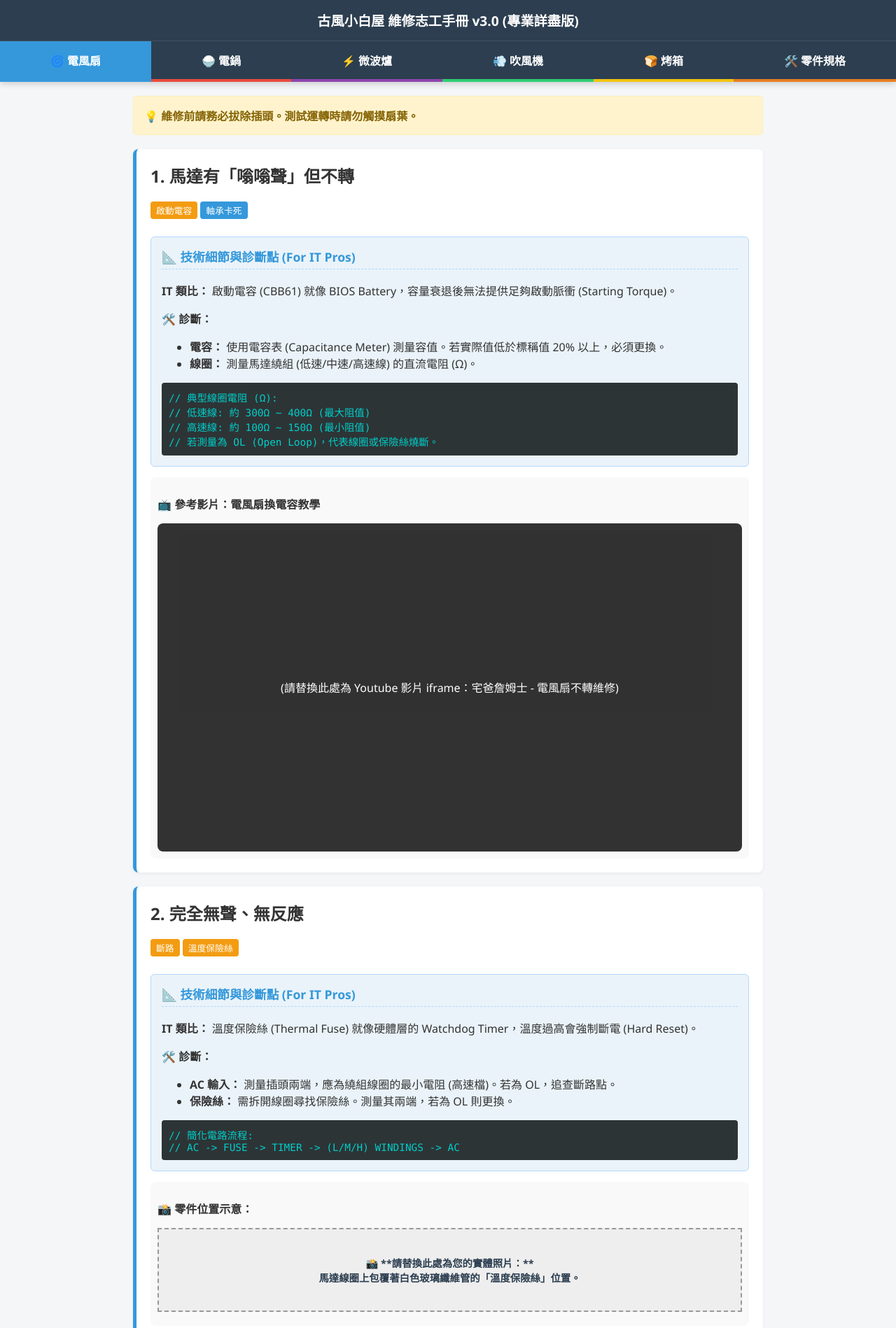
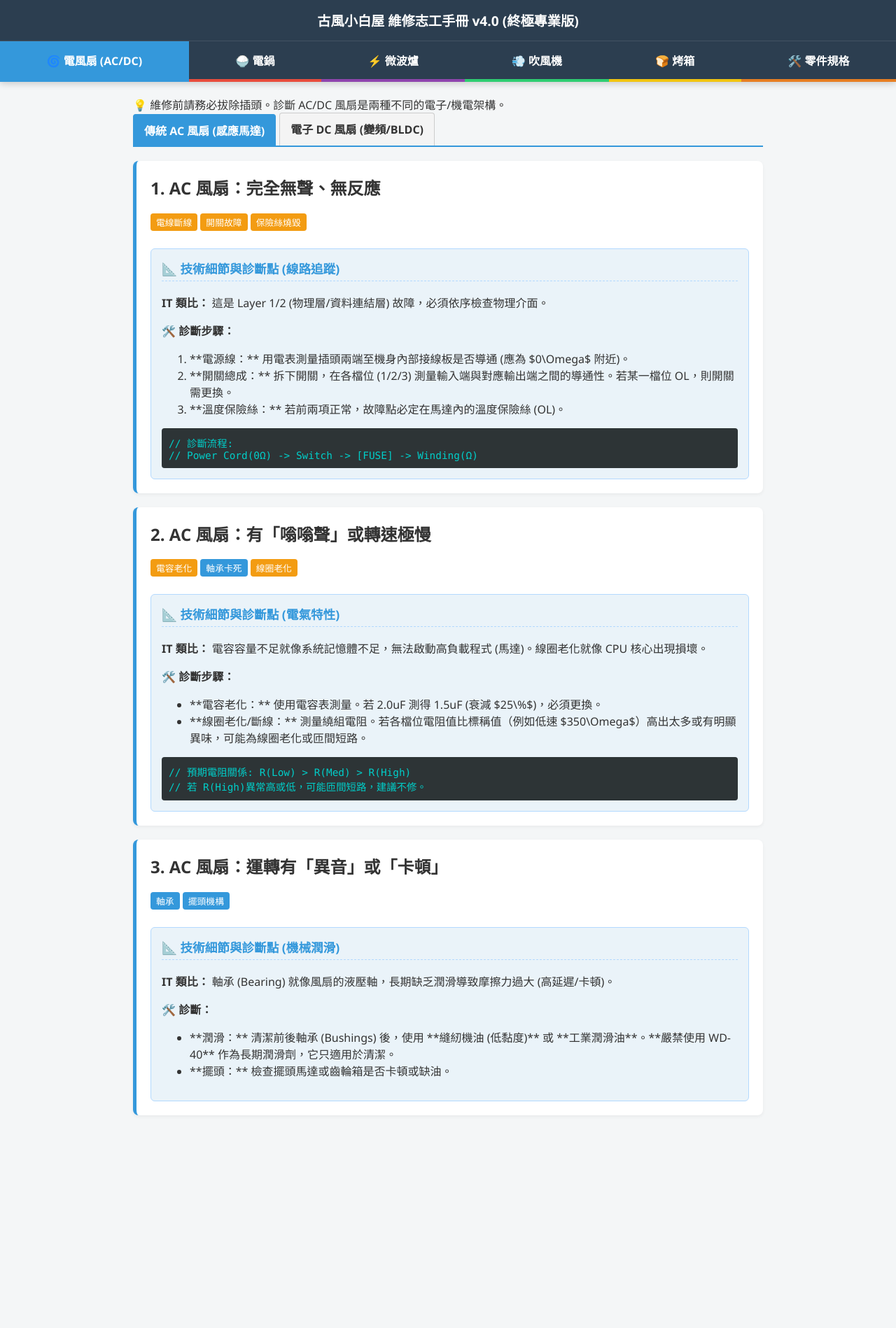
Before and after one commit to xiaobaiwumaker/taipei, a plain HTML site: page repair_manual.html in a window 1280 px wide. Shown: the top 1898 px of the page at 70% size. After the commit the page ends 1664 px from the top, so only its background shows below. Drawn offline with Linux system fonts and the light colour scheme.

Commit message:
Update repair_manual.html

```diff
--- a/repair_manual.html
+++ b/repair_manual.html
@@ -3,7 +3,7 @@
 <head>
     <meta charset="UTF-8">
     <meta name="viewport" content="width=device-width, initial-scale=1.0">
-    <title>古風小白屋 - 家電維修數位手冊 (專業詳盡版)</title>
+    <title>古風小白屋 - 家電維修數位手冊 (V4.0 終極專業版)</title>
     <style>
         :root {
             --primary: #2c3e50;
@@ -25,7 +25,7 @@
             padding-bottom: 50px;
         }
 
-        /* 導覽列 */
+        /* 導覽列 (外部) */
         nav {
             background: var(--primary);
             color: white;
@@ -72,7 +72,7 @@
         /* Tab Active Colors */
         .nav-item[data-target="fan"] { border-color: var(--fan-color); }
         .nav-item[data-target="fan"].active { background: var(--fan-color); }
-
+        /* ... (其他 Tab 顏色保持不變) ... */
         .nav-item[data-target="cooker"] { border-color: var(--cooker-color); }
         .nav-item[data-target="cooker"].active { background: var(--cooker-color); }
 
@@ -87,7 +87,6 @@
 
         .nav-item[data-target="specs"] { border-color: var(--accent); }
         .nav-item[data-target="specs"].active { background: var(--accent); }
-
 
         /* 內容區塊 */
         .container {
@@ -110,7 +109,39 @@
             to { opacity: 1; transform: translateY(0); }
         }
 
-        /* 卡片與故障排除樣式 */
+        /* 風扇內部 Sub-Tabs Style */
+        .fan-sub-tabs {
+            display: flex;
+            border-bottom: 2px solid var(--fan-color);
+            margin-bottom: 20px;
+        }
+        .fan-sub-item {
+            padding: 10px 15px;
+            cursor: pointer;
+            font-weight: bold;
+            border: 1px solid #ccc;
+            border-bottom: none;
+            border-radius: 4px 4px 0 0;
+            background: #f4f4f4;
+            transition: 0.2s;
+            margin-right: 5px;
+        }
+        .fan-sub-item.active {
+            background: var(--fan-color);
+            color: white;
+            border-color: var(--fan-color);
+            border-bottom: 2px solid var(--fan-color); /* Overlap the main border */
+            position: relative;
+            bottom: -2px;
+        }
+        .fan-sub-content {
+            display: none;
+        }
+        .fan-sub-content.active {
+            display: block;
+        }
+        /* ... (其他通用樣式保持不變) ... */
+
         .trouble-card {
             background: white;
             border-radius: 8px;
@@ -121,6 +152,7 @@
         }
 
         .fan-card { border-left-color: var(--fan-color); }
+        /* ... (其他卡片顏色保持不變) ... */
         .cooker-card { border-left-color: var(--cooker-color); }
         .micro-card { border-left-color: var(--micro-color); }
         .dryer-card { border-left-color: var(--dryer-color); }
@@ -142,7 +174,6 @@
         .tag.mech { background: #3498db; }
         .tag.elec { background: #f39c12; }
 
-        /* 圖片與影片區塊 - 修正為純文字說明 */
         .media-container {
             margin-top: 15px;
             background: #f9f9f9;
@@ -168,63 +199,6 @@
             font-size: 0.9em;
         }
 
-        .video-wrapper {
-            position: relative;
-            padding-bottom: 56.25%; /* 16:9 */
-            height: 0;
-            overflow: hidden;
-            border-radius: 8px;
-        }
-
-        .video-wrapper iframe {
-            position: absolute;
-            top: 0;
-            left: 0;
-            width: 100%;
-            height: 100%;
-        }
-
-        /* 表格樣式 */
-        table {
-            width: 100%;
-            border-collapse: collapse;
-            background: white;
-            margin-top: 10px;
-        }
-
-        th, td {
-            padding: 12px;
-            border: 1px solid #ddd;
-            text-align: left;
-        }
-
-        th {
-            background-color: var(--primary);
-            color: white;
-        }
-
-        /* 警示框 */
-        .warning-box {
-            background: #fff3cd;
-            border: 1px solid #ffeeba;
-            color: #856404;
-            padding: 15px;
-            border-radius: 5px;
-            margin-bottom: 20px;
-            font-weight: bold;
-        }
-
-        .danger-box {
-            background: #f8d7da;
-            border: 1px solid #f5c6cb;
-            color: #721c24;
-            padding: 15px;
-            border-radius: 5px;
-            margin-bottom: 20px;
-            font-weight: bold;
-        }
-
-        /* IT 註解風格 */
         .it-note {
             font-family: 'Consolas', monospace;
             background: #2d3436;
@@ -256,10 +230,10 @@
 
 <nav>
     <div class="nav-header">
-        <h1 style="margin:0; font-size: 1.2em;">古風小白屋 維修志工手冊 v3.0 (專業詳盡版)</h1>
+        <h1 style="margin:0; font-size: 1.2em;">古風小白屋 維修志工手冊 v4.0 (終極專業版)</h1>
     </div>
     <ul class="nav-tabs">
-        <li class="nav-item active" data-target="fan">🌀 電風扇</li>
+        <li class="nav-item active" data-target="fan">🌀 電風扇 (AC/DC)</li>
         <li class="nav-item" data-target="cooker">🍚 電鍋</li>
         <li class="nav-item" data-target="microwave">⚡ 微波爐</li>
         <li class="nav-item" data-target="dryer">💨 吹風機</li>
@@ -272,61 +246,108 @@
 
     <div id="fan" class="section active">
         <div class="warning-box">
-            💡 維修前請務必拔除插頭。測試運轉時請勿觸摸扇葉。
+            💡 維修前請務必拔除插頭。診斷 AC/DC 風扇是兩種不同的電子/機電架構。
         </div>
 
-        <div class="trouble-card fan-card">
-            <h2>1. 馬達有「嗡嗡聲」但不轉</h2>
-            <span class="tag elec">啟動電容</span> <span class="tag mech">軸承卡死</span>
+        <div class="fan-sub-tabs">
+            <div class="fan-sub-item active" data-sub-target="ac-fan-content">傳統 AC 風扇 (感應馬達)</div>
+            <div class="fan-sub-item" data-sub-target="dc-fan-content">電子 DC 風扇 (變頻/BLDC)</div>
+        </div>
 
-            <div class="tech-detail">
-                <h3>📐 技術細節與診斷點 (For IT Pros)</h3>
-                <p><strong>IT 類比：</strong> 啟動電容 (CBB61) 就像 BIOS Battery，容量衰退後無法提供足夠啟動脈衝 (Starting Torque)。</p>
-                <p><strong>🛠️ 診斷：</strong></p>
-                <ul>
-                    <li><strong>電容：</strong> 使用電容表 (Capacitance Meter) 測量容值。若實際值低於標稱值 20% 以上，必須更換。</li>
-                    <li><strong>線圈：</strong> 測量馬達繞組 (低速/中速/高速線) 的直流電阻 (Ω)。</li>
-                </ul>
-                <div class="it-note">
-                    // 典型線圈電阻 (Ω):<br>
-                    // 低速線: 約 300Ω ~ 400Ω (最大阻值)<br>
-                    // 高速線: 約 100Ω ~ 150Ω (最小阻值)<br>
-                    // 若測量為 OL (Open Loop)，代表線圈或保險絲燒斷。
+        <div id="ac-fan-content" class="fan-sub-content active">
+
+            <div class="trouble-card fan-card">
+                <h2>1. AC 風扇：完全無聲、無反應</h2>
+                <span class="tag elec">電線斷線</span> <span class="tag elec">開關故障</span> <span class="tag elec">保險絲燒毀</span>
+
+                <div class="tech-detail">
+                    <h3>📐 技術細節與診斷點 (線路追蹤)</h3>
+                    <p><strong>IT 類比：</strong> 這是 Layer 1/2 (物理層/資料連結層) 故障，必須依序檢查物理介面。</p>
+                    <p><strong>🛠️ 診斷步驟：</strong></p>
+                    <ol>
+                        <li>**電源線：** 用電表測量插頭兩端至機身內部接線板是否導通 (應為 $0\Omega$ 附近)。</li>
+                        <li>**開關總成：** 拆下開關，在各檔位 (1/2/3) 測量輸入端與對應輸出端之間的導通性。若某一檔位 OL，則開關需更換。</li>
+                        <li>**溫度保險絲：** 若前兩項正常，故障點必定在馬達內的溫度保險絲 (OL)。</li>
+                    </ol>
+                    <div class="it-note">
+                        // 診斷流程: <br>
+                        // Power Cord(0Ω) -> Switch -> [FUSE] -> Winding(Ω)
+                    </div>
                 </div>
             </div>
 
-            <div class="media-container">
-                <p><strong>📺 參考影片：電風扇換電容教學</strong></p>
-                <div class="video-wrapper">
-                    <div style="position:absolute; top:0; left:0; width:100%; height:100%; background:#000; color:#fff; display:flex; justify-content:center; align-items:center; opacity:0.8;">
-                        (請替換此處為 Youtube 影片 iframe：宅爸詹姆士 - 電風扇不轉維修)
+            <div class="trouble-card fan-card">
+                <h2>2. AC 風扇：有「嗡嗡聲」或轉速極慢</h2>
+                <span class="tag elec">電容老化</span> <span class="tag mech">軸承卡死</span> <span class="tag elec">線圈老化</span>
+
+                <div class="tech-detail">
+                    <h3>📐 技術細節與診斷點 (電氣特性)</h3>
+                    <p><strong>IT 類比：</strong> 電容容量不足就像系統記憶體不足，無法啟動高負載程式 (馬達)。線圈老化就像 CPU 核心出現損壞。</p>
+                    <p><strong>🛠️ 診斷步驟：</strong></p>
+                    <ul>
+                        <li>**電容老化：** 使用電容表測量。若 2.0uF 測得 1.5uF (衰減 $25\%$)，必須更換。</li>
+                        <li>**線圈老化/斷線：** 測量繞組電阻。若各檔位電阻值比標稱值（例如低速 $350\Omega$）高出太多或有明顯異味，可能為線圈老化或匝間短路。</li>
+                    </ul>
+                    <div class="it-note">
+                        // 預期電阻關係: R(Low) > R(Med) > R(High)<br>
+                        // 若 R(High)異常高或低，可能匝間短路，建議不修。
                     </div>
+                </div>
+            </div>
+
+            <div class="trouble-card fan-card">
+                <h2>3. AC 風扇：運轉有「異音」或「卡頓」</h2>
+                <span class="tag mech">軸承</span> <span class="tag mech">擺頭機構</span>
+
+                <div class="tech-detail">
+                    <h3>📐 技術細節與診斷點 (機械潤滑)</h3>
+                    <p><strong>IT 類比：</strong> 軸承 (Bearing) 就像風扇的液壓軸，長期缺乏潤滑導致摩擦力過大 (高延遲/卡頓)。</p>
+                    <p><strong>🛠️ 診斷：</strong></p>
+                    <ul>
+                        <li>**潤滑：** 清潔前後軸承 (Bushings) 後，使用 **縫紉機油 (低黏度)** 或 **工業潤滑油**。**嚴禁使用 WD-40** 作為長期潤滑劑，它只適用於清潔。</li>
+                        <li>**擺頭：** 檢查擺頭馬達或齒輪箱是否卡頓或缺油。</li>
+                    </ul>
                 </div>
             </div>
         </div>
 
-        <div class="trouble-card fan-card">
-            <h2>2. 完全無聲、無反應</h2>
-            <span class="tag elec">斷路</span> <span class="tag elec">溫度保險絲</span>
+        <div id="dc-fan-content" class="fan-sub-content">
+            <div class="danger-box">
+                🚨 DC 風扇：高階電子電路複雜，故障多為驅動板或電源供應器失效。
+            </div>
 
-            <div class="tech-detail">
-                <h3>📐 技術細節與診斷點 (For IT Pros)</h3>
-                <p><strong>IT 類比：</strong> 溫度保險絲 (Thermal Fuse) 就像硬體層的 Watchdog Timer，溫度過高會強制斷電 (Hard Reset)。</p>
-                <p><strong>🛠️ 診斷：</strong></p>
-                <ul>
-                    <li><strong>AC 輸入：</strong> 測量插頭兩端，應為繞組線圈的最小電阻 (高速檔)。若為 OL，追查斷路點。</li>
-                    <li><strong>保險絲：</strong> 需拆開線圈尋找保險絲。測量其兩端，若為 OL 則更換。</li>
-                </ul>
-                <div class="it-note">
-                    // 簡化電路流程:<br>
-                    // AC -> FUSE -> TIMER -> (L/M/H) WINDINGS -> AC
+            <div class="trouble-card fan-card">
+                <h2>1. DC 風扇：完全無電或指示燈閃爍</h2>
+                <span class="tag elec">電源供應器</span> <span class="tag elec">主電容</span> <span class="tag elec">驅動板短路</span>
+
+                <div class="tech-detail">
+                    <h3>📐 技術細節與診斷點 (DC 電源與控制板)</h3>
+                    <p><strong>IT 類比：</strong> 電源供應器 (Adapter) 是外部 Power Source。主電路板 (Driver Board) 則是 CPU/Motherboard，通常是故障的核心。</p>
+                    <p><strong>🛠️ 診斷步驟：</strong></p>
+                    <ol>
+                        <li>**電源適配器：** 測量輸出電壓 (通常為 12V 或 24V DC)。若無輸出或輸出電壓不穩，更換電源。</li>
+                        <li>**驅動板輸入：** 測量 12V/24V 是否穩定送達驅動板上的主濾波電容。</li>
+                        <li>**檢查短路：** 檢查驅動板上的功率元件 (如 MOSFET/IGBT) 是否有短路現象 (Drain-Source 測量為 $0\Omega$)。</li>
+                    </ol>
+                    <div class="it-note">
+                        // 典型 DC 風扇架構: <br>
+                        // AC -> ADAPTER (AC/DC) -> [Driver Board (MCU/FETs)] -> BLDC Motor
+                    </div>
                 </div>
             </div>
 
-            <div class="media-container">
-                <p><strong>📸 零件位置示意：</strong></p>
-                <div class="img-placeholder">
-                    📸 **請替換此處為您的實體照片：**<br>馬達線圈上包覆著白色玻璃纖維管的「溫度保險絲」位置。
+            <div class="trouble-card fan-card">
+                <h2>2. DC 風扇：轉速不穩、間歇性啟動</h2>
+                <span class="tag elec">霍爾傳感器</span> <span class="tag elec">控制訊號</span>
+
+                <div class="tech-detail">
+                    <h3>📐 技術細節與診斷點 (BLDC 控制)</h3>
+                    <p><strong>IT 類比：</strong> 霍爾傳感器 (Hall Sensor) 就像馬達的定位/回饋系統，用於控制 FET 換相。故障會導致馬達無法同步 (Synchronization failure)。</p>
+                    <p><strong>🛠️ 診斷：</strong></p>
+                    <ul>
+                        <li>**霍爾訊號：** 需要示波器觀察三相 (U/V/W) 或霍爾感應線 (通常 3 條) 的訊號輸出。</li>
+                        <li>**線圈：** BLDC 三相線圈電阻很低，通常在 $5\Omega$ 至 $10\Omega$ 之間。若任一相電阻差異過大或 OL，則馬達損壞。</li>
+                    </ul>
                 </div>
             </div>
         </div>
@@ -343,7 +364,7 @@
                 <p><strong>🛠️ 診斷：</strong></p>
                 <ul>
                     <li><strong>主加熱片：</strong> 700W~1000W 電鍋，主加熱片電阻應在 $15\Omega$ 至 $20\Omega$ 之間。若為 OL，加熱片燒毀。</li>
-                    <li><strong>保溫電路：</strong> 保溫電阻與保溫片約為 $1.2k\Omega$ (40W~50W)。</li>
+                    <li><strong>保溫電路：** 保溫電阻與保溫片約為 $1.2k\Omega$ (40W~50W)。</strong></li>
                     <li>**磁鋼：** 若不跳，測試磁鋼槓桿是否卡住。</li>
                 </ul>
                 <div class="it-note">
@@ -481,7 +502,7 @@
             <h2>2. 溫度控制失常 (過熱或不足)</h2>
             <span class="tag hot">溫控器</span>
             <p><strong>原理：</strong> 由毛細管式或雙金屬片式溫控器 (Thermostat) 控制加熱迴路的通斷。</p>
-            <p><strong>解法：</strong> 溫控器是不可維修零件。更換時注意毛細管感溫頭必須置於原設計位置，確保環境溫度偵測的準確性。</p>
+            <p><strong>解法：** 溫控器是不可維修零件。更換時注意毛細管感溫頭必須置於原設計位置，確保環境溫度偵測的準確性。</strong></p>
         </div>
     </div>
 
@@ -501,7 +522,7 @@
             </thead>
             <tbody>
                 <tr>
-                    <td rowspan="2" style="background:#eaf2f8;">🌀 電風扇</td>
+                    <td rowspan="3" style="background:#eaf2f8;">🌀 電風扇</td>
                     <td>啟動電容 (CBB61)</td>
                     <td>
                         <strong>1.5uF ~ 4.0uF</strong> (450VAC)<br>
@@ -509,9 +530,14 @@
                     <td>容值需盡量與原廠一致。耐壓只能高不能低。</td>
                 </tr>
                 <tr>
-                    <td>溫度保險絲</td>
+                    <td>AC 溫度保險絲</td>
                     <td><strong>115°C / 130°C</strong> (2A / 250V)</td>
-                    <td>位於馬達線圈內。焊接時須用尖嘴鉗散熱。</td>
+                    <td>位於馬達線圈內。</td>
+                </tr>
+                <tr>
+                    <td>DC 馬達線圈</td>
+                    <td>阻值約 $5\Omega$ ~ $10\Omega$ (三相平衡)</td>
+                    <td>用於 BLDC 馬達，若電阻不平衡則馬達損壞。</td>
                 </tr>
 
                 <tr>
@@ -530,12 +556,12 @@
                     <td rowspan="3" style="background:#f1e9f7;">⚡ 微波爐類</td>
                     <td>高壓保險絲</td>
                     <td>0.75A ~ 0.85A (5000V / 5KV)</td>
-                    <td>位於高壓電路。一般保險絲無法替代。</td>
+                    <td>位於高壓電路。</td>
                 </tr>
                 <tr>
                     <td>微動開關</td>
                     <td>16A / 250V (NO / NC)</td>
-                    <td>需確認開關類型 (常開或常閉)。</td>
+                    <td>需確認開關類型。</td>
                 </tr>
                 <tr>
                     <td>磁控管燈絲</td>
@@ -547,7 +573,7 @@
                     <td rowspan="2" style="background:#e8f5e9;">💨 吹風機</td>
                     <td>溫度保險絲</td>
                     <td>150°C ~ 190°C (10A ~ 15A)</td>
-                    <td>用於過熱保護，位於加熱線圈旁。</td>
+                    <td>用於過熱保護。</td>
                 </tr>
                 <tr>
                     <td>加熱線圈</td>
@@ -572,41 +598,68 @@
 </div>
 
 <script>
+    // 外部 Tab 切換邏輯 (主家電類別)
     function switchSection(targetId) {
         const navItems = document.querySelectorAll('.nav-item');
         const sections = document.querySelectorAll('.section');
 
-        // Remove active class from all nav items
         navItems.forEach(i => i.classList.remove('active'));
-
-        // Hide all sections
         sections.forEach(section => section.style.display = 'none');
 
-        // Show the target section and set active class
         const targetSection = document.getElementById(targetId);
         if (targetSection) {
-            // Trigger fade-in animation
             targetSection.classList.remove('active');
-            void targetSection.offsetWidth; // Reflow
+            void targetSection.offsetWidth;
             targetSection.classList.add('active');
             targetSection.style.display = 'block';
         }
 
         document.querySelector(`.nav-item[data-target="${targetId}"]`).classList.add('active');
+
+        // 特殊處理: 如果切換到 Fan 區，確保 AC Fan 內容是預設開啟的
+        if (targetId === 'fan') {
+            switchFanSubSection('ac-fan-content');
+        }
+    }
+
+    // 內部 Tab 切換邏輯 (AC/DC 風扇)
+    function switchFanSubSection(targetId) {
+        const subItems = document.querySelectorAll('.fan-sub-item');
+        const subContents = document.querySelectorAll('.fan-sub-content');
+
+        subItems.forEach(item => item.classList.remove('active'));
+        subContents.forEach(content => content.classList.remove('active'));
+
+        const targetContent = document.getElementById(targetId);
+        if (targetContent) {
+             targetContent.classList.add('active');
+        }
+
+        // 確保點擊的按鈕也亮起
+        document.querySelector(`.fan-sub-item[data-sub-target="${targetId}"]`).classList.add('active');
     }
 
 
     document.addEventListener('DOMContentLoaded', function() {
         const navItems = document.querySelectorAll('.nav-item');
+        const fanSubItems = document.querySelectorAll('.fan-sub-item');
 
-        // Setup initial state
-        // Use the function for initial display
+        // Setup initial state (defaults to Fan)
         switchSection('fan');
 
+        // Main Tab Click Handler
         navItems.forEach(item => {
             item.addEventListener('click', function() {
                 const target = this.getAttribute('data-target');
                 switchSection(target);
+            });
+        });
+
+        // Fan Sub-Tab Click Handler
+        fanSubItems.forEach(item => {
+            item.addEventListener('click', function() {
+                const target = this.getAttribute('data-sub-target');
+                switchFanSubSection(target);
             });
         });
     });
```
